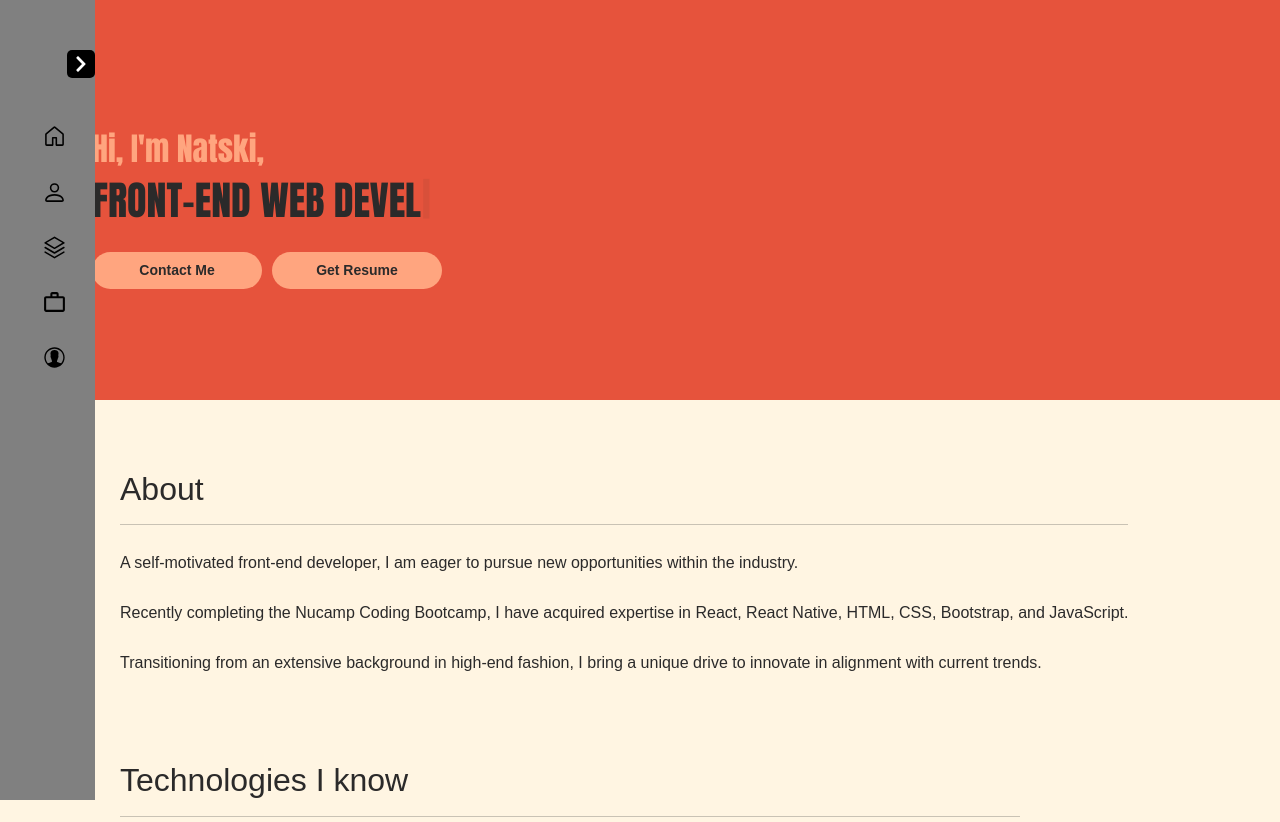
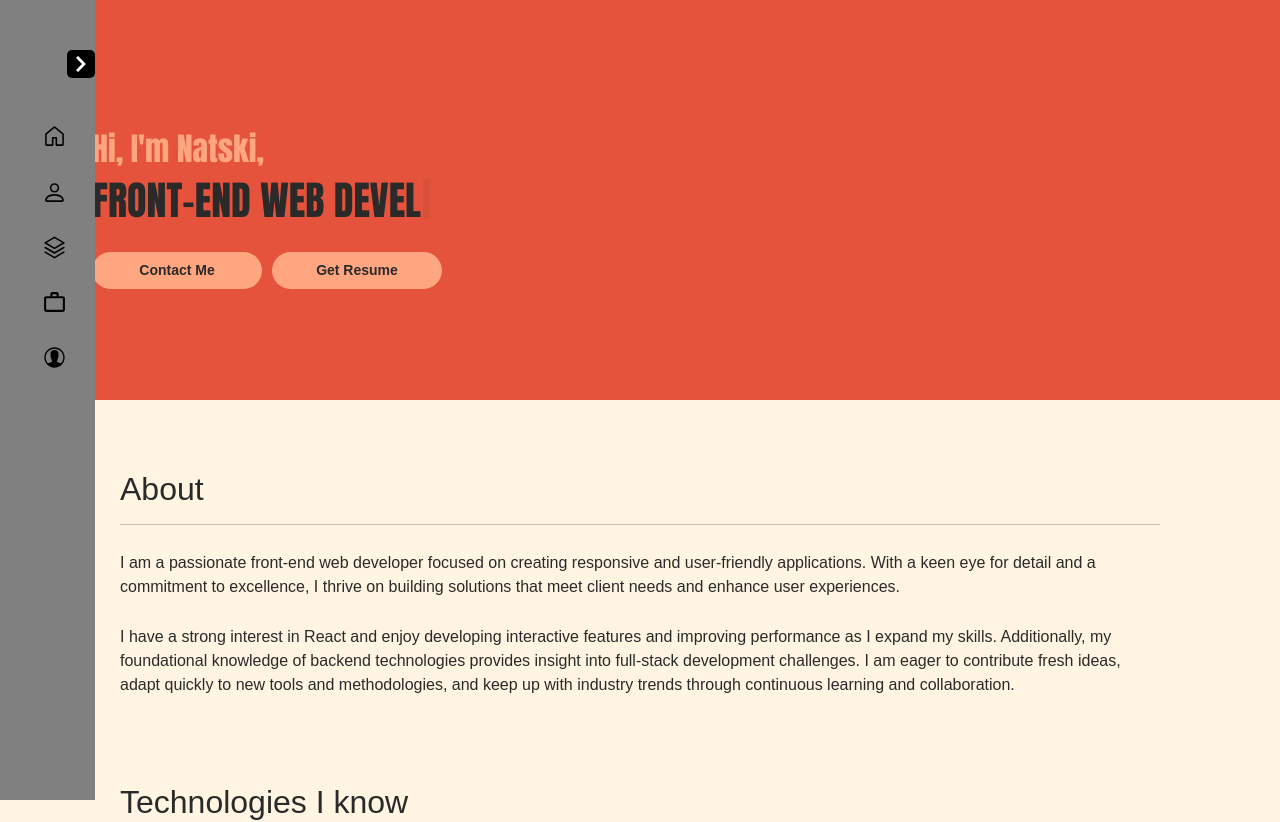
Before and after one commit to NatskiNa/nnakano-portfolio, a React (Create React App) app: page / in a window 1280 px wide. Shown: the top 822 px of the page. Built offline with nearby package versions, Linux system fonts and the light colour scheme.

Commit message:
updated About section

```diff
--- a/package.json
+++ b/package.json
@@ -10,7 +10,7 @@
     "react": "^18.2.0",
     "react-dom": "^18.2.0",
     "react-icons": "^5.0.1",
-    "react-scripts": "5.0.1",
+    "react-scripts": "^5.0.1",
     "react-scroll": "^1.9.0",
     "react-scroll-to-top": "^3.0.0",
     "typewriter-effect": "^2.21.0",
@@ -41,6 +41,7 @@
     ]
   },
   "devDependencies": {
+    "@babel/plugin-proposal-private-property-in-object": "^7.21.11",
     "react-router-dom": "^6.22.3"
   }
 }
--- a/src/components/pages/About.js
+++ b/src/components/pages/About.js
@@ -10,17 +10,19 @@ const About = () => {
             <h2>About</h2>
             <hr></hr>
             <p>
-              A self-motivated front-end developer, I am eager to pursue new
-              opportunities within the industry.
+              I am a passionate front-end web developer focused on creating
+              responsive and user-friendly applications. With a keen eye for
+              detail and a commitment to excellence, I thrive on building
+              solutions that meet client needs and enhance user experiences.
             </p>
             <p>
-              Recently completing the Nucamp Coding Bootcamp, I have acquired
-              expertise in React, React Native, HTML, CSS, Bootstrap, and
-              JavaScript.
-            </p>
-            <p>
-              Transitioning from an extensive background in high-end fashion, I
-              bring a unique drive to innovate in alignment with current trends.
+              I have a strong interest in React and enjoy developing interactive
+              features and improving performance as I expand my skills.
+              Additionally, my foundational knowledge of backend technologies
+              provides insight into full-stack development challenges. I am
+              eager to contribute fresh ideas, adapt quickly to new tools and
+              methodologies, and keep up with industry trends through continuous
+              learning and collaboration.
             </p>
           </div>
         </div>
```
Also changed, not shown: 1 other file (tests, documents, lock files or other folders).
